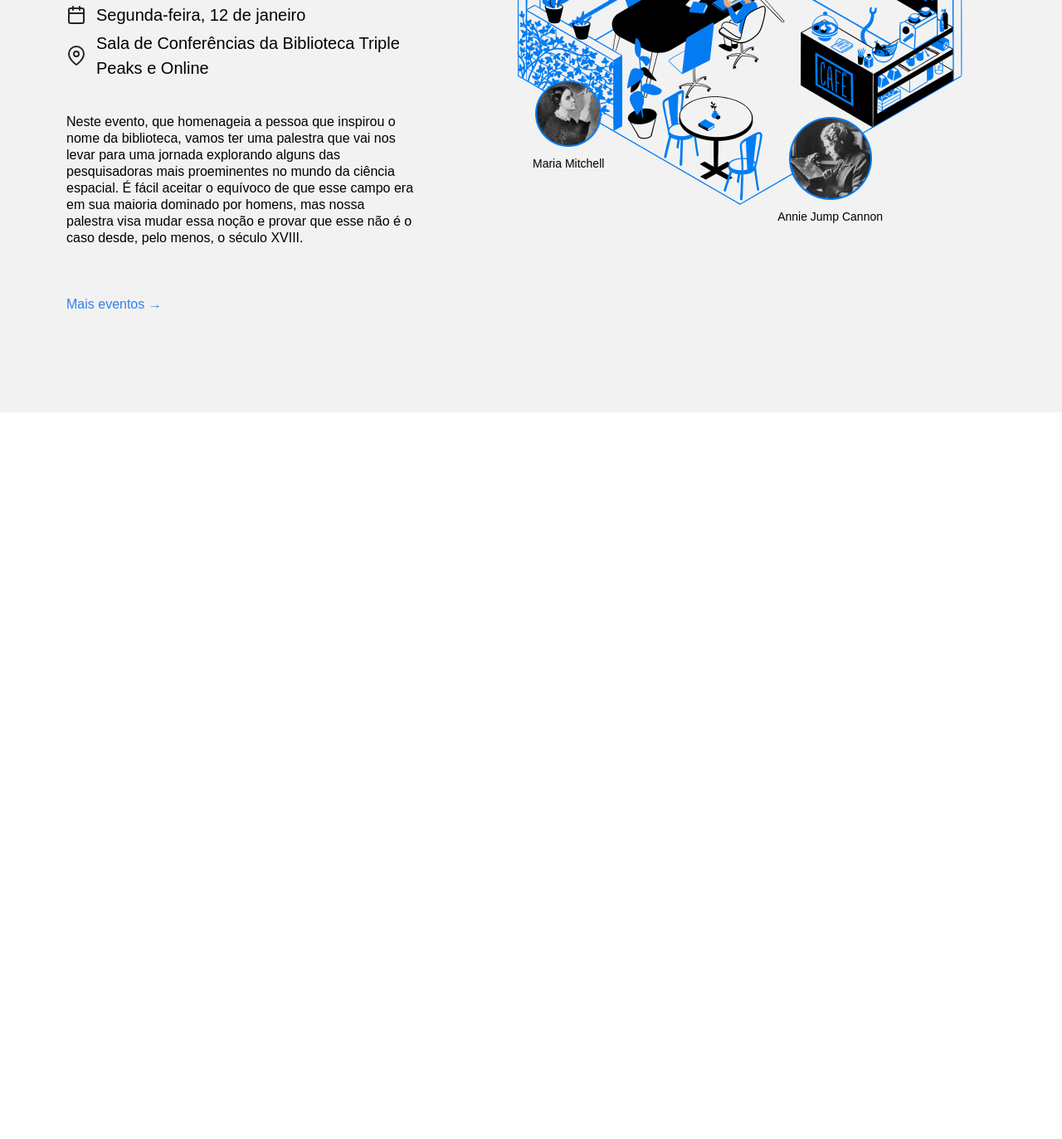
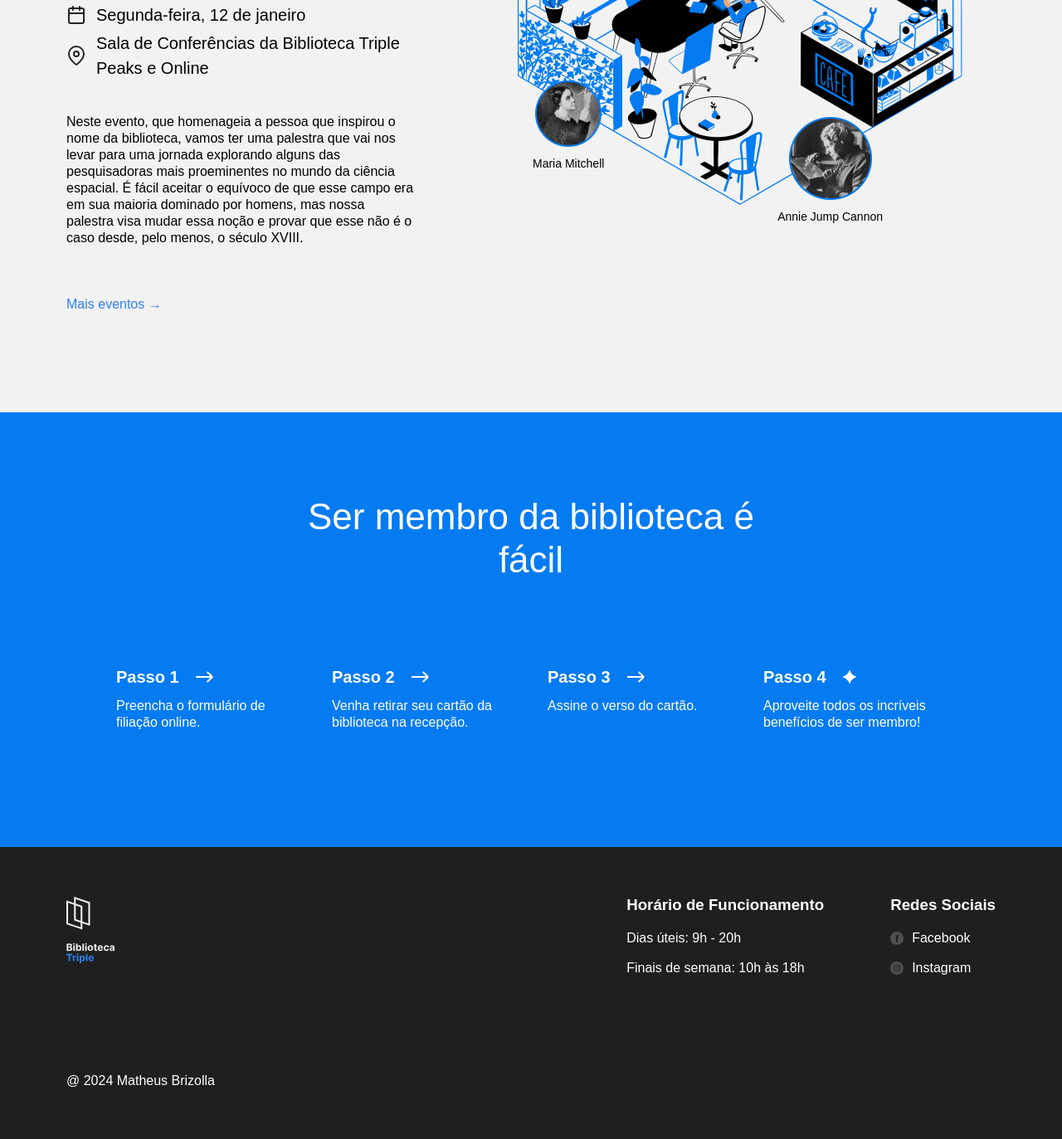
Before and after one commit to brizollaMatheus/web_project_library_pt, a plain HTML site: page index.html in a window 1280 px wide. Shown: the part 2493-3866 px from the top of the page at 83% size. Before the commit the page ends 2990 px from the top, so only its background shows below. Drawn offline with Linux system fonts and the light colour scheme.

Commit message:
Adiciona rodapé

```diff
--- a/index.html
+++ b/index.html
@@ -26,10 +26,10 @@
               <a href="#events" class="nav__link">Eventos</a>
             </li>
             <li>
-              <a class="nav__link">Seja um membro</a>
+              <a href="#membership" class="nav__link">Seja um membro</a>
             </li>
             <li>
-              <a class="nav__link">Contatos</a>
+              <a href="#footer" class="nav__link">Contatos</a>
             </li>
           </ul>
         </nav>
@@ -201,7 +201,106 @@
           </div>
           <!-- Comece a criar a composição aqui -->
         </section>
+        <section id="membership" class="membership">
+          <h2 class="membership__title">Ser membro da biblioteca é fácil</h2>
+          <ul class="membership__steps">
+            <li class="step">
+              <h3 class="step__title">
+                Passo 1
+                <img
+                  src="./images/icon_step_forward.svg"
+                  alt="icon forward"
+                  class="step__icon"
+                />
+              </h3>
+              <p class="step__description">
+                Preencha o formulário de filiação online.
+              </p>
+            </li>
+            <li class="step">
+              <h3 class="step__title">
+                Passo 2
+                <img
+                  src="./images/icon_step_forward.svg"
+                  alt="icon forward"
+                  class="step__icon"
+                />
+              </h3>
+              <p class="step__description">
+                Venha retirar seu cartão da biblioteca na recepção.
+              </p>
+            </li>
+            <li class="step">
+              <h3 class="step__title">
+                Passo 3
+                <img
+                  src="./images/icon_step_forward.svg"
+                  alt="icon forward"
+                  class="step__icon"
+                />
+              </h3>
+              <p class="step__description">Assine o verso do cartão.</p>
+            </li>
+            <li class="step">
+              <h3 class="step__title">
+                Passo 4
+                <img
+                  src="./images/icon_step_finish.svg"
+                  alt="icon finish"
+                  class="step__icon"
+                />
+              </h3>
+              <p class="step__description">
+                Aproveite todos os incríveis benefícios de ser membro!
+              </p>
+            </li>
+          </ul>
+        </section>
       </main>
+      <footer id="footer" class="footer">
+        <div class="footer__columns">
+          <div class="footer__column">
+            <img
+              src="./images/logo_white.svg"
+              alt="Logo Biblioteca Triple"
+              class=""
+            />
+          </div>
+          <div class="footer__column footer__column_content_hours">
+            <h3 class="footer__column-heading">Horário de Funcionamento</h3>
+            <ul class="footer__list">
+              <li class="footer__list-item">Dias úteis: 9h - 20h</li>
+              <li class="footer__list-item">Finais de semana: 10h às 18h</li>
+            </ul>
+          </div>
+          <div class="footer__column footer__column_content_social">
+            <h3 class="footer__column-heading">Redes Sociais</h3>
+            <ul class="footer__list">
+              <li class="footer__list-item">
+                <a href="#" class="footer__column-link">
+                  <img
+                    src="./images/facebook_white.svg"
+                    alt="Facebook"
+                    class="footer_social-icon"
+                  />
+                  Facebook
+                </a>
+              </li>
+              <li class="footer__list-item">
+                <a href="#" class="footer__column-link">
+                  <img
+                    src="./images/instagram_white.svg"
+                    alt="Instagram"
+                    class="footer_social-icon"
+                  />
+                  Instagram
+                </a>
+              </li>
+            </ul>
+          </div>
+        </div>
+        <p class="footer__copyright">@ 2024 Matheus Brizolla</p>
+      </footer>
     </div>
   </body>
 </html>
--- a/styles/style.css
+++ b/styles/style.css
@@ -287,3 +287,105 @@
   font-size: 14px;
   margin: 0;
 }
+.membership {
+  padding: 100px 0 140px;
+  background-color: #057bf2;
+  color: #ffffff;
+}
+
+.membership__title {
+  max-width: 574px;
+  margin: 0 auto;
+  text-align: center;
+  font-size: 44px;
+  font-weight: 500;
+  line-height: 52px;
+}
+
+.membership__steps {
+  list-style-type: none;
+  padding: 0;
+  margin: 100px 0 0;
+  display: flex;
+  gap: 40px;
+  justify-content: center;
+}
+
+.step {
+  flex-basis: 220px;
+}
+
+.step__title {
+  margin: 0;
+  font-size: 20px;
+  line-height: 30px;
+  font-weight: 700;
+  display: flex;
+  align-items: center;
+}
+
+.step__icon {
+  margin-left: 20px;
+}
+
+.step__description {
+  margin: 10px 0 0;
+}
+
+.footer {
+  box-sizing: border-box;
+  background-color: #1f1f1f;
+  color: #ffffff;
+  padding: 60px 80px;
+  font-size: 16px;
+  line-height: 20px;
+}
+
+.footer__columns {
+  display: flex;
+  justify-content: space-between;
+}
+
+.footer__column_content_hours {
+  margin-left: auto;
+}
+
+.footer__column_content_social {
+  margin-left: 80px;
+}
+
+.footer__logo {
+  width: 58px;
+  height: 80px;
+}
+
+.footer__column-heading {
+  margin: 0 0 20px;
+}
+
+.footer__list {
+  list-style-type: none;
+  padding: 0;
+  margin: 0;
+}
+
+.footer__list-item {
+  margin-bottom: 16px;
+}
+
+.footer__column-link {
+  color: white;
+  text-decoration: none;
+  display: flex;
+  align-items: center;
+  gap: 10px;
+}
+
+.footer__social-icon {
+  width: 16px;
+  height: 16px;
+}
+
+.footer__copyright {
+  margin: 100px 0 0;
+}
```
